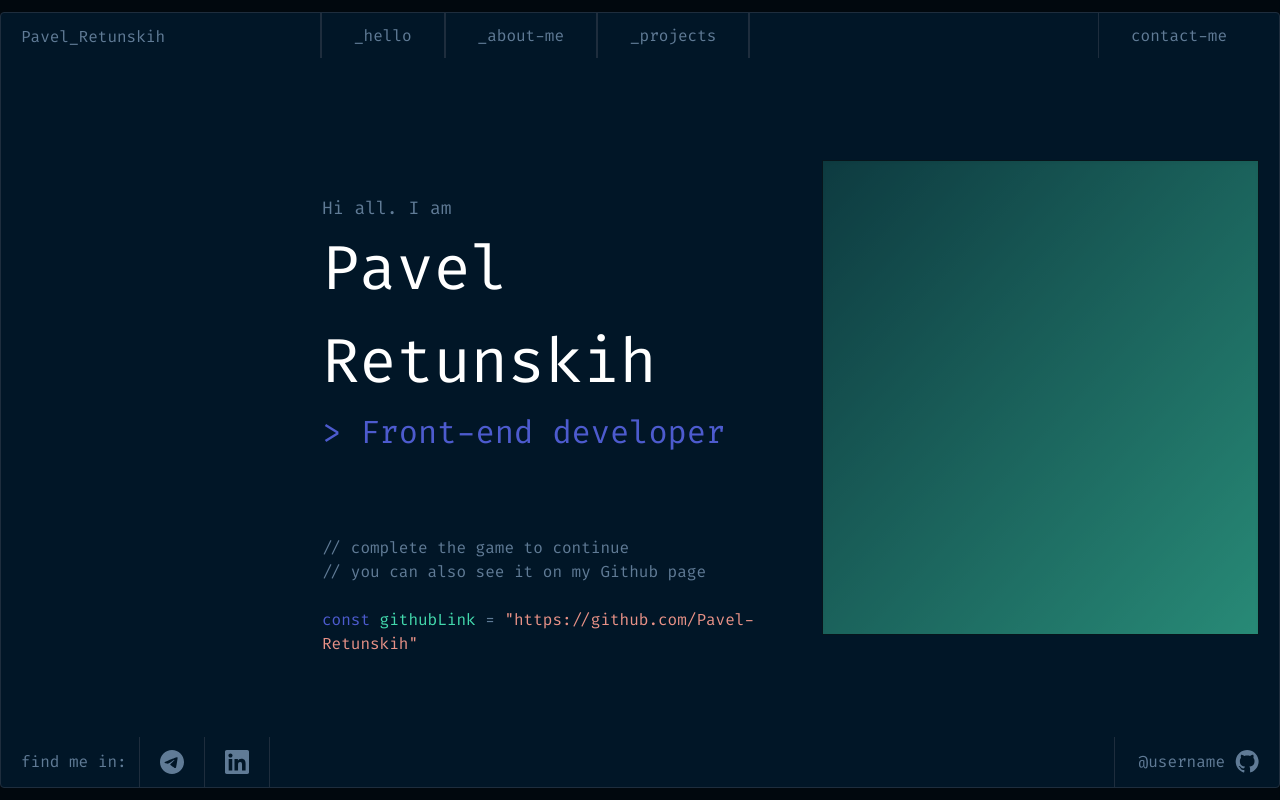
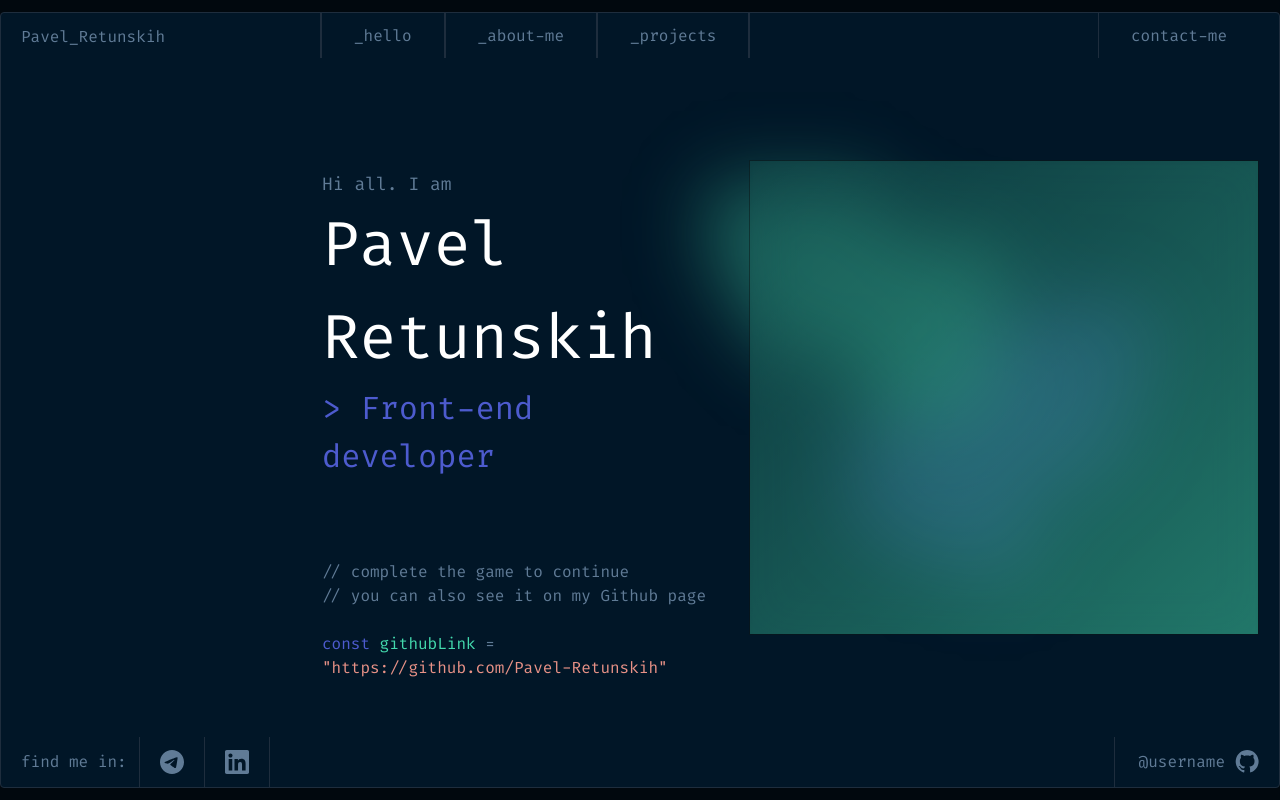
Before and after one commit to Pavel-Retunskih/portfolionext, a Next.js app: page /hello in a window 1280 px wide. Built offline with nearby package versions, Linux system fonts and the light colour scheme.

Commit message:
add blur bg

```diff
--- a/src/app/hello/page.tsx
+++ b/src/app/hello/page.tsx
@@ -1,10 +1,12 @@
 'use client'
 import Link from "next/link";
+
 
 export default function HelloPage() {
   return (
       <div
-          className="flex flex-col gap-8 lg:flex-row items-center justify-between">
+          style={{backgroundSize: '70%', backgroundPosition: '100% 30%'}}
+          className="flex flex-col gap-8 lg:flex-row items-center w-full justify-between  bg-custom-bg bg-no-repeat bg-auto">
         <div className="md:mt-14">
           <div>
             <p className="text-[18px] text-white">Hi all. I am</p>
@@ -25,9 +27,16 @@ export default function HelloPage() {
           </span>
           </p>
         </div>
+
+
         <div
-            className="hidden md:block w-[510px] h-[475px] border-[1px] border-[#0C1616] bg-gradient-to-br from-[#175553] to-[#43D9AD] backdrop-blur-xl opacity-60 shadow-inner shadow-white px-[30px] py-[35px]">
-          <div className="bg-black opacity-75 w-[240px] h-[405px]"></div>
+            className={'hidden md:flex flex-grow flex-col justify-center' +
+                +
+                    ' items-center  '}>
+          <div
+              className={`w-[510px] h-[475px] border-[1px] border-[#0C1616] bg-gradient-to-br from-[#175553] to-[#43D9AD] backdrop-blur-xl opacity-50 shadow-inner shadow-white px-[30px] py-[35px]`}>
+            <div className="bg-black opacity-75 w-[240px] h-[405px]"></div>
+          </div>
         </div>
       </div>
   );
--- a/src/app/layout.tsx
+++ b/src/app/layout.tsx
@@ -29,7 +29,7 @@ export default function RootLayout({children}: Readonly<{ children: ReactNode }>
           {/* Mobile Menu */}
           <MobileMenu/>
           {/* Main content area that takes the remaining space */}
-          <main className="flex-1 flex overflow-auto">
+          <main className="flex-1 flex overflow-auto overflow-visible">
             <Sidebar/>
             {children}
           </main>
--- a/tailwind.config.ts
+++ b/tailwind.config.ts
@@ -9,6 +9,7 @@ export default {
     "./src/widgets/**/*.{js,ts,jsx,tsx,mdx}",
   ],
   theme: {
+
     screens: {
       s: '345px',
       sm: '375px',
@@ -41,6 +42,7 @@ export default {
       colors: {
         background: "var(--background)",
         foreground: "var(--foreground)",
+
       },
       keyframes: {
         slideDown: {
@@ -56,6 +58,9 @@ export default {
         slideDown: "slideDown 300ms cubic-bezier(0.87, 0, 0.13, 1)",
         slideUp: "slideUp 300ms cubic-bezier(0.87, 0, 0.13, 1)",
       },
+      backgroundImage: {
+        'custom-bg': "url('/BackgroundBlurs@2x.png')",
+      }
     },
   },
 
```
Also changed, not shown: public/BackgroundBlurs@2x.png (added).
